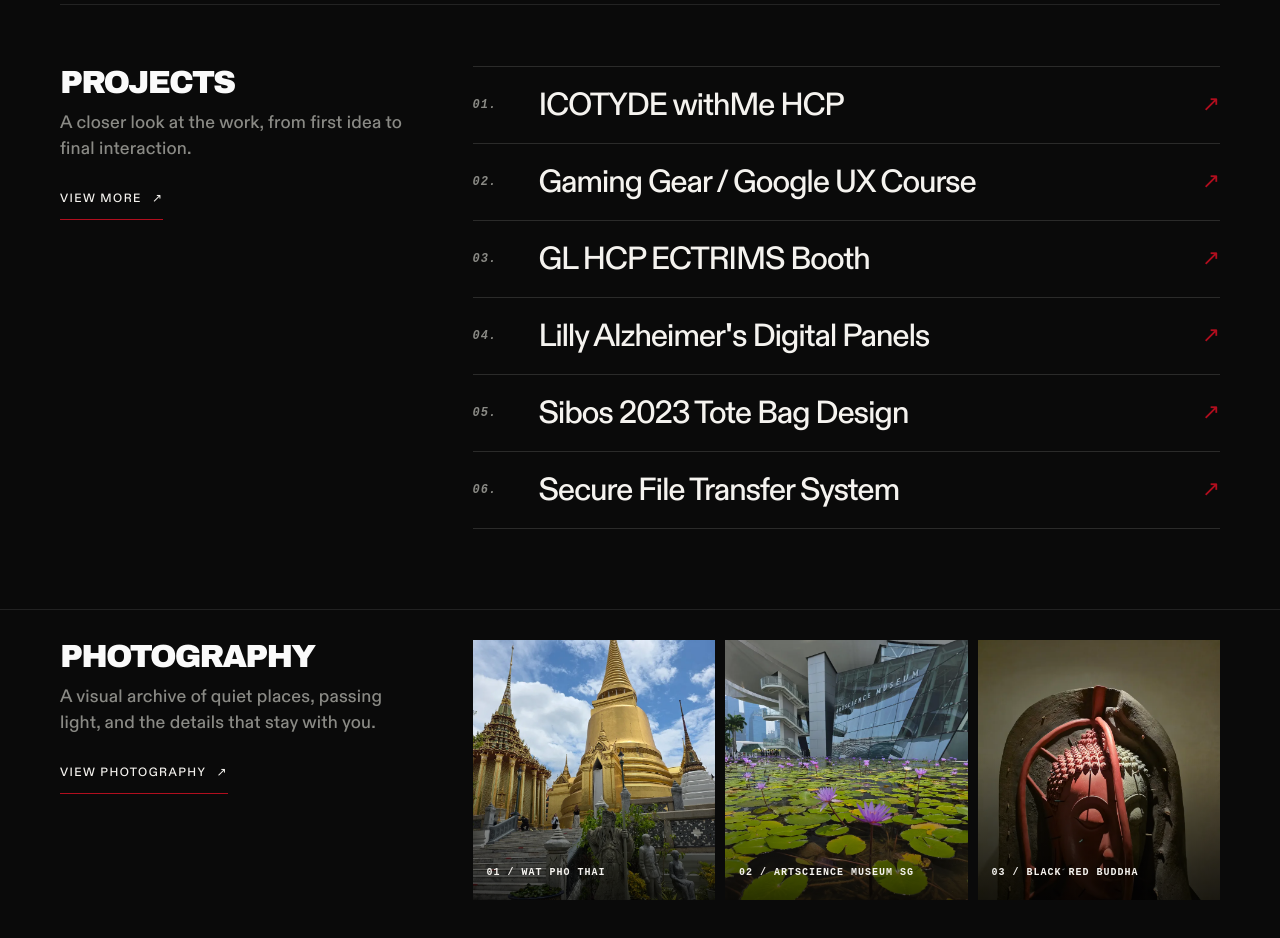
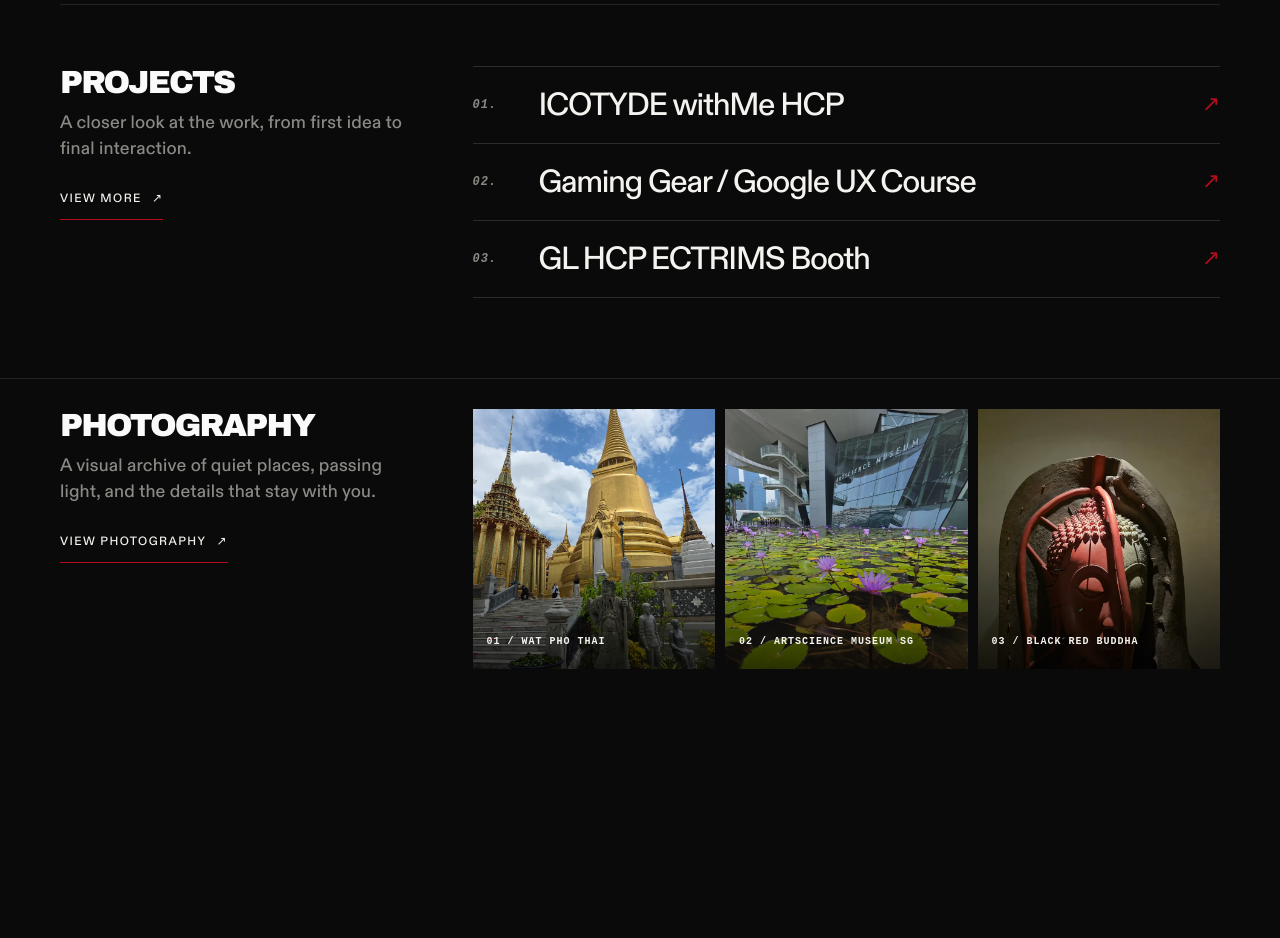
Before and after one commit to Ryan1997123/Portfolio-React, a React (Vite) app: page / in a window 1280 px wide. Shown: the part 926-1864 px from the top of the page. Built offline with nearby package versions, Linux system fonts and the light colour scheme; a web font is replaced by a local one.

Commit message:
home page 3 works shown

```diff
--- a/src/pages/home-page.jsx
+++ b/src/pages/home-page.jsx
@@ -104,7 +104,7 @@ function ProjectsIndex() {
         className="projects-index-list"
         onMouseLeave={() => setHoveredProject(null)}
       >
-        {projects.map((rawProject, index) => {
+        {projects.slice(0, 3).map((rawProject, index) => {
           const project = translateProject(rawProject);
           return (
             <div key={project.slug} className="project-index-row">
```
